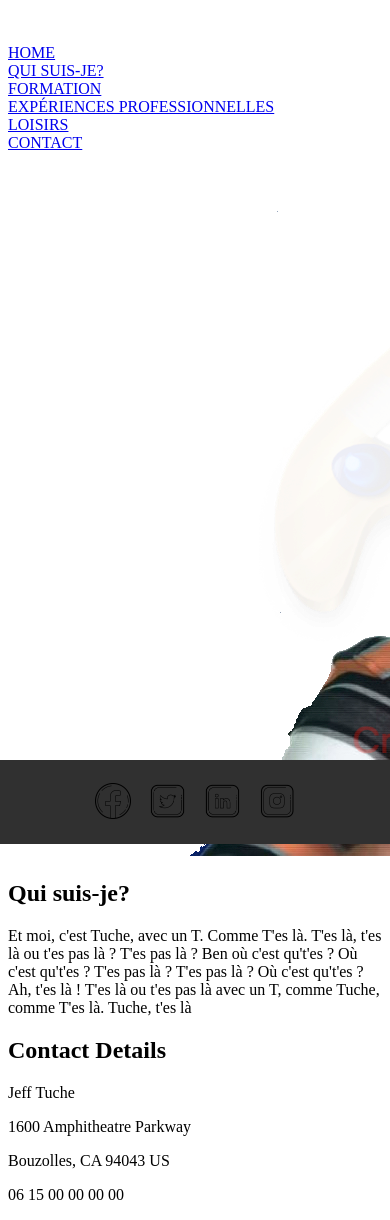
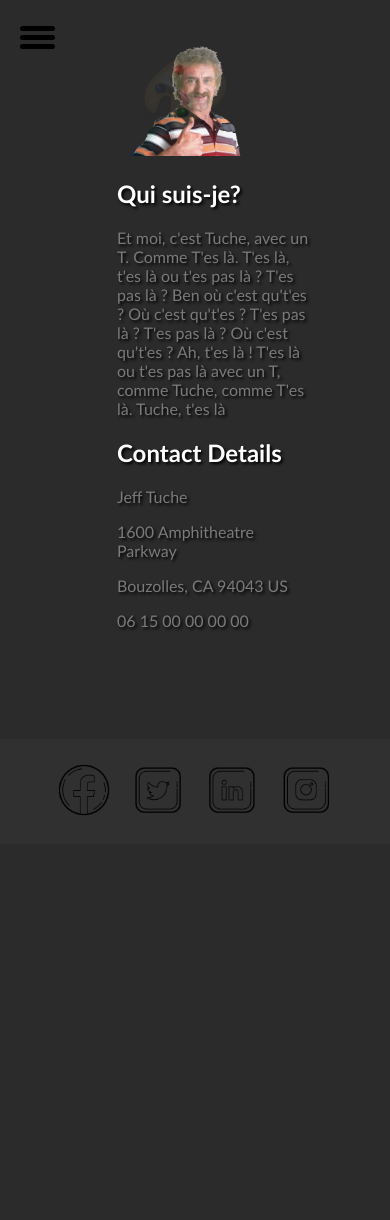
Before and after one commit to KadirALBOSTAN/Projet1, a PHP site: page /quisuis-je.php in a window 390 px wide; the page is wider, and only the part inside the window is pictured. After the commit the page ends 815 px from the top of that part, so only its background shows below. Run offline with PHP 8.4, Linux system fonts and the light colour scheme.

Commit message:
RESPONSIVE IPHONE

```diff
--- /dev/null
+++ b/burger.js
@@ -0,0 +1,5 @@
+function onClickMenu(){
+    document.getElementById("menu").classList.toggle("change");
+    document.getElementById("nav").classList.toggle("change");
+    document.getElementById("menu-bg").classList.toggle("change-bg");
+}
--- /dev/null
+++ b/css/burgerMenu.css
@@ -0,0 +1,75 @@
+#menu{
+    width: 35px;
+    height: 30px;
+    margin: 30px 0 20px 20px;
+    cursor: pointer;
+}
+.bar{
+    height: 5px;
+    width: 100%;
+    background-color: black;
+    display: block;
+    border-radius: 5px;
+    transition: 0.3s ease;
+}
+#bar1{
+    transform: translateY(-4px);
+}
+#bar3{
+    transform: translateY(4px);
+}
+.navbar li a{
+    color: #fff;
+    text-decoration: none;
+}
+.navbar li a:hover{
+    font-weight: bold;
+}
+.navbar li{
+    list-style: none;
+    padding: 16px 0;
+}
+.navbar{
+    padding: 0;
+    margin: 0 20px;
+    transition: 0.3s ease;
+    display: none;
+}
+.menu-bg, #menu-bar{
+    top: 0;
+    left: 0;
+    position: absolute;
+}
+.menu-bg{
+    z-index: 1;
+    width: 0;
+    height: 0;
+    margin: 30px 0 20px 20px;
+    background: radial-gradient(circle,#303030,#303030);
+    opacity: 0.9;
+    border-radius: 50%;
+    transition: 0.3s ease;
+}
+#menu-bar{
+    z-index: 2;
+}
+.change-bg{
+    width: 700px;
+    height: 640px;
+    transform: translate(-60%,-30%);
+}
+.change .bar{
+    background-color: white;
+}
+.change #bar1{
+    transform: translateY(4px) rotateZ(-45deg);
+}
+.change #bar3{
+    transform: translateY(-6px) rotate(45deg);
+}
+.change #bar2{
+    opacity: 0;
+}
+.change{
+    display: block;
+}
--- a/css/footer.css
+++ b/css/footer.css
@@ -2,12 +2,16 @@
 footer{
     position: fixed;
     width: 100%;
-    height: 10%;
+    height: 12%;
     background-color: #303030;
     bottom: 0;
     right: 0;
     text-align: center;
     padding-bottom: 1vw;
+}
+
+ul{
+    padding-left: 0;
 }
 
 footer li{
--- a/css/small.css
+++ b/css/small.css
@@ -1,36 +1,33 @@
-/*HEADER & FOOTER*/
-header{
-    width: 100%;
-    padding: 20px 0px;
+/*BODY*/
+body{
+    color: white;
+    font-family: "Gill Sans", sans-serif;
 }
 
-footer{
-    position: fixed;
-    width: 100%;
-    height: 10%;
-    background-color: #303030;
-    bottom: 0;
-    right: 0;
+.name {
+    -webkit-text-stroke: 1px black; /*contour du texte*/
+    text-shadow: 2px 2px 3px black; /*Ombrage du texte*/
+    padding-top: 15%;
     text-align: center;
+    font-size:10vw;
+    margin-bottom: 0;
 }
 
-ul{
-    padding-left: 0px;
+.intro{
+    text-shadow: 2px 2px 3px black; /*Ombrage du texte*/
+    padding-left: 10%;
+    padding-right: 10%;
+    text-align: center;
+    font-size: 8vw;
 }
 
-footer li{
-    list-style: none;
-    display: inline;
-}
+/*FOOTER*/
 
-footer li a img{
-    width: 13vw;
-    height: 13vw;
-}
+
 
 /*SECTION*/
 .first {
-    position: absolute;
+    position: fixed;
     left: 0;
     top: 0;
     background-image: url("../img/background.jpg");
@@ -39,3 +36,45 @@ footer li a img{
     width: 100%;
     height: 100%;
 }
+
+/*DEUXIEME PAGE*/
+.secondpage{
+    background-color: #2B2B2B;
+    position: absolute;
+    left: 0;
+    top: 0;
+    background-repeat: no-repeat;
+    background-size: cover;
+    width: 100%;
+    height: 100%;
+}
+
+.logo{
+    position: relative;
+    padding-left: 25%;
+    width: 45vw;
+    height: 30vw;
+    top: 0;
+}
+
+.title,
+.descri{
+    text-shadow: 2px 2px 3px black; /*Ombrage du texte*/
+    padding-left: 30vw;
+    padding-right: 20vw;
+}
+
+.descri{
+    color: #7A7A7A;
+}
+
+.coordo{
+    text-shadow: 2px 2px 3px black; /*Ombrage du texte*/
+    color: #7A7A7A;
+    padding-left: 30vw;
+    padding-right: 20vw;
+}
+
+.colonne{
+    margin-top: 10%;
+}
--- a/header.php
+++ b/header.php
@@ -1,6 +1,12 @@
+<div id="menu-bar">
+    <div id="menu" onclick="onClickMenu()">
+        <div id="bar1" class="bar"></div>
+        <div id="bar2" class="bar"></div>
+        <div id="bar3" class="bar"></div>
+    </div>
 <header>
         <nav>
-        <ul class="navbar">
+            <ul class="navbar" id="nav">
                 <li class="list"><a href="index.php">HOME</a></li>
                 <li class="list"><a href="quisuis-je.php">QUI SUIS-JE?</a></li>
                 <li class="list"><a href="formations.php">FORMATION</a></li>
@@ -10,3 +16,6 @@
             </ul>
         </nav>
 </header>
+</div>
+<div class="menu-bg" id="menu-bg"></div>
+<script src="burger.js"></script>
--- a/quisuis-je.php
+++ b/quisuis-je.php
@@ -6,9 +6,9 @@
     <title>Jeff Tuche</title>
     <link rel="stylesheet" media="screen and (min-width: 1025px)" href="css/index.css">
     <link rel="stylesheet" media="screen and (min-width: 1025px)" href="css/header.css">
-    <link rel="stylesheet" media="screen and (min-width: 1025px)" href="css/footer.css">
+    <link rel="stylesheet" href="css/footer.css">
     <link rel="stylesheet" media="screen and (max-width: 600px)" href="css/small.css">
-    <script src="script.js"></script>
+    <link rel="stylesheet" media="screen and (max-width: 600px)" href="css/burgerMenu.css">
 </head>
 <body>
 <section class="secondpage">
```
Also changed, not shown: css/navbar.css (deleted, +0 -29 lines), index.php (+5 -3 lines). Lines whose indentation alone changed are shown as unchanged.
